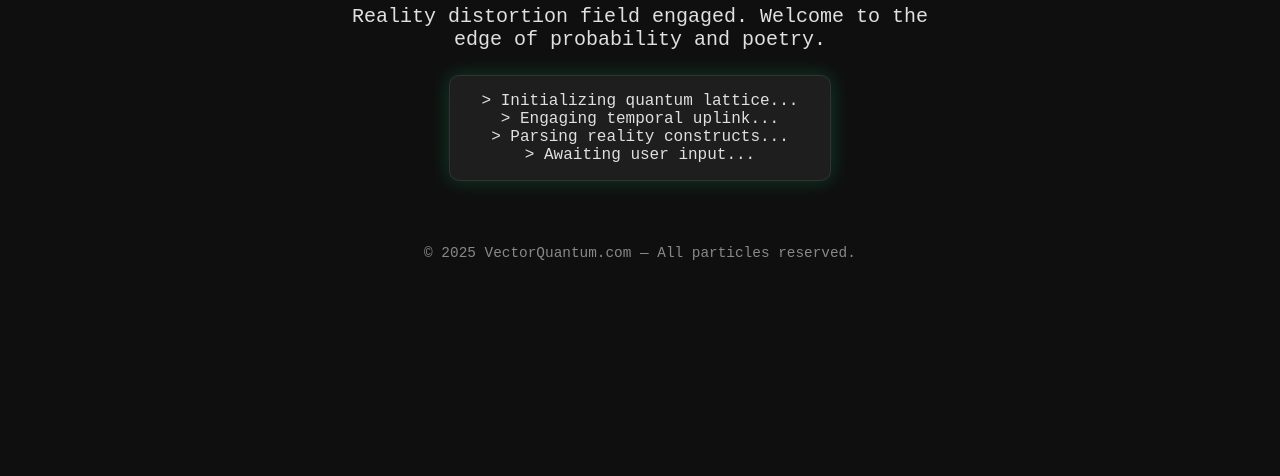
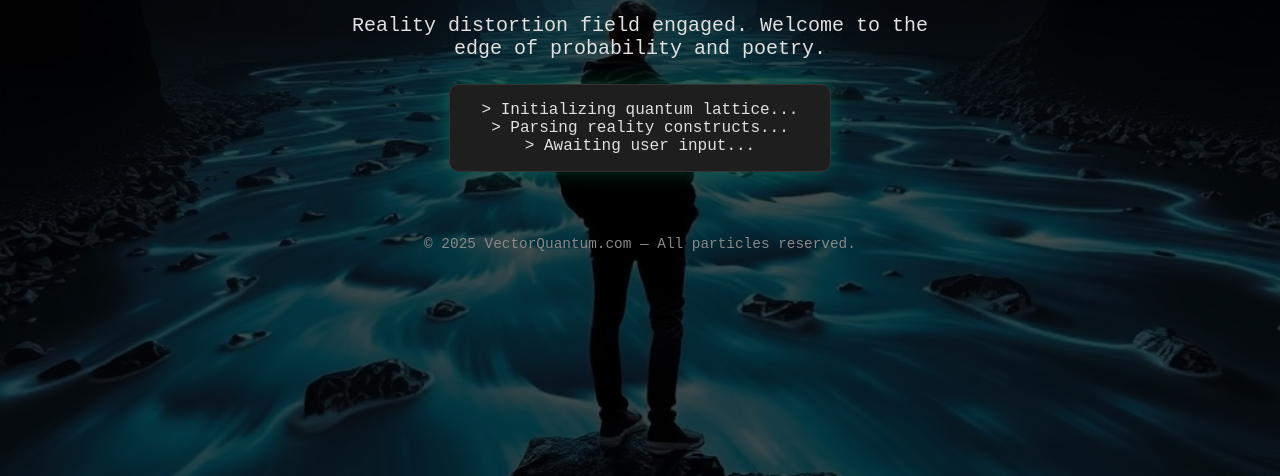
Before and after one commit to FluxVector/vectorquantum-site, a plain HTML site: page index.html in a window 1280 px wide. Shown: the part 324-800 px from the top of the page. Drawn offline with Linux system fonts and the light colour scheme.

Commit message:
Update index.html

```diff
--- a/index.html
+++ b/index.html
@@ -8,7 +8,8 @@
     body {
       margin: 0;
       padding: 0;
-      background: #0f0f0f;
+      background: #0f0f0f url('assets/CosmicRiver.jpg') no-repeat center center fixed;
+      background-size: cover;
       color: #e0e0e0;
       font-family: 'Courier New', Courier, monospace;
       display: flex;
@@ -17,6 +18,20 @@
       align-items: center;
       height: 100vh;
       text-align: center;
+    }
+    body::before {
+      content: "";
+      position: fixed;
+      top: 0;
+      left: 0;
+      width: 100%;
+      height: 100%;
+      background-color: rgba(0, 0, 0, 0.7);
+      z-index: 0;
+    }
+    h1, p, .terminal-box, footer {
+      position: relative;
+      z-index: 1;
     }
     h1 {
       font-size: 3rem;
@@ -48,7 +63,6 @@
   <p>Reality distortion field engaged. Welcome to the edge of probability and poetry.</p>
   <div class="terminal-box">
     > Initializing quantum lattice...<br />
-    > Engaging temporal uplink...<br />
     > Parsing reality constructs...<br />
     > Awaiting user input...
   </div>
```
